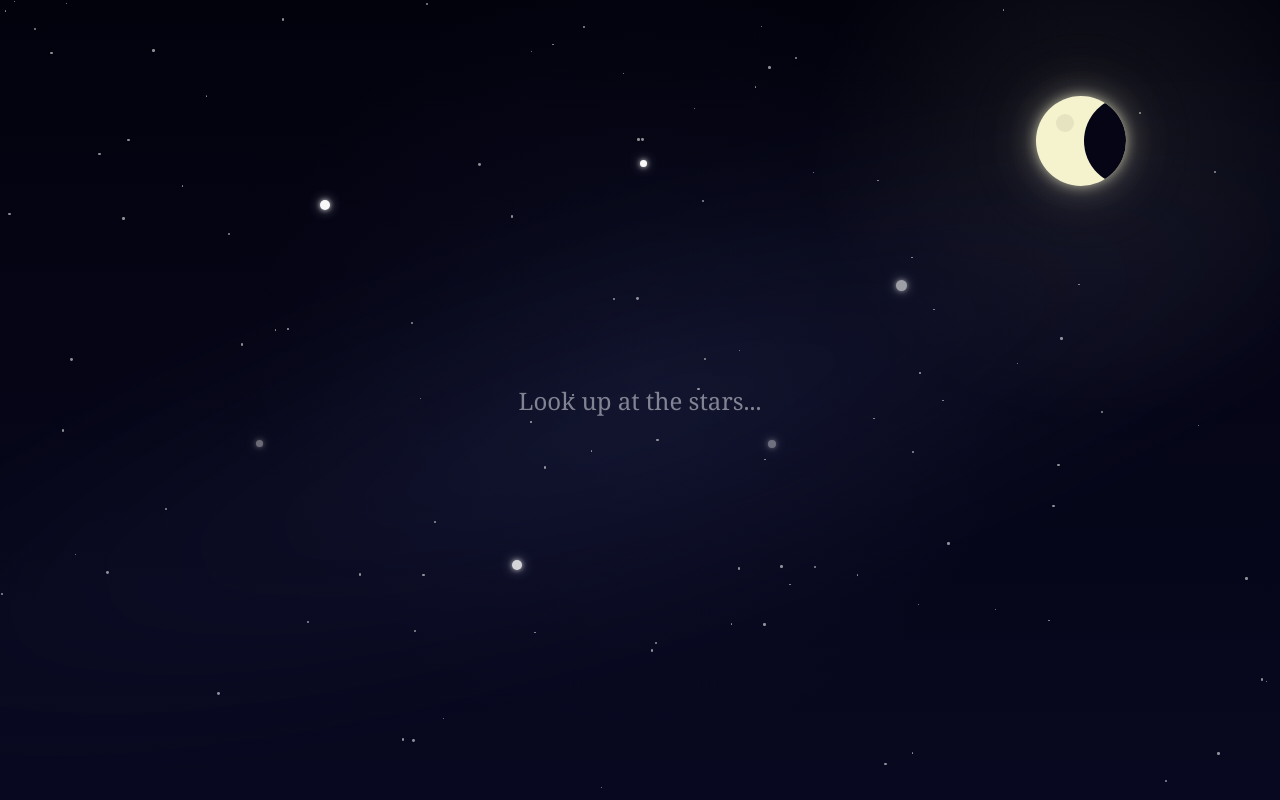
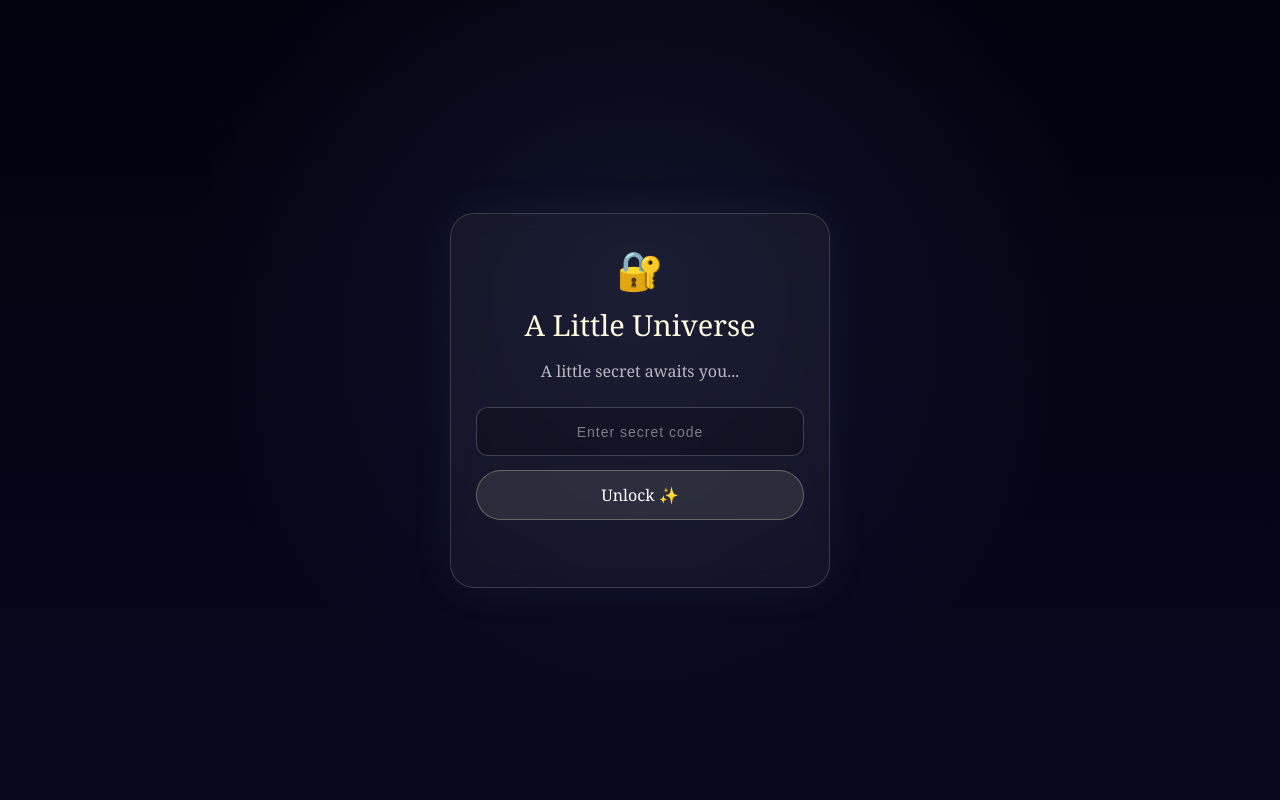
Before and after one commit to shresth880-coder/Happy-Birthday-, a plain HTML site: page index.html in a window 1280 px wide. Drawn offline with Linux system fonts and the light colour scheme.

Commit message:
Add files via upload

```diff
--- a/index.html
+++ b/index.html
@@ -6,6 +6,26 @@
         <link rel="stylesheet" href="style.css">
     </head>
 <body>
+<div id="lock-screen">
+    <div class="lock-card">
+        <div class="lock-icon">🔐</div>
+        <h1>A Little Universe</h1>
+        <p>A little secret awaits you...</p>
+        <form id="unlock-form">
+            <input
+                type="password"
+                id="secret-code"
+                placeholder="Enter secret code"
+                inputmode="numeric"
+                maxlength="4"
+                autocomplete="off"
+                required
+            >
+            <button type="submit">Unlock ✨</button>
+            <p id="lock-error" aria-live="polite"></p>
+        </form>
+    </div>
+</div>
     <section id="sky">
          <div class="star-field"></div>
         <div class="intro">
--- a/script.js
+++ b/script.js
@@ -224,3 +224,21 @@ secretStarIcon.addEventListener("keydown", function (event) {
         secretStarIcon.click();
     }
 });
+const unlockForm = document.querySelector("#unlock-form");
+const secretCodeInput = document.querySelector("#secret-code");
+const lockScreen = document.querySelector("#lock-screen");
+const lockError = document.querySelector("#lock-error");
+unlockForm.addEventListener("submit", function (event) {
+    event.preventDefault();
+    if (secretCodeInput.value === "2511") {
+        lockScreen.style.opacity = "0";
+        lockScreen.style.transition = "opacity 0.6s ease";
+        setTimeout(() => {
+            lockScreen.style.display = "none";
+        }, 600);
+    } else {
+        lockError.textContent = "That isn't the right code. Try again ✨";
+        secretCodeInput.value = "";
+        secretCodeInput.focus();
+    }
+});
--- a/style.css
+++ b/style.css
@@ -681,3 +681,97 @@ box-shadow:
     border-radius: 50%;
     background: transparent;
 }
+/* Secret Lock Screen */
+#lock-screen {
+    position: fixed;
+    inset: 0;
+    z-index: 9999;
+    display: flex;
+    justify-content: center;
+    align-items: center;
+    padding: 20px;
+    background:
+        radial-gradient(
+            circle at 50% 35%,
+            rgba(75, 90, 155, 0.18),
+            transparent 55%
+        ),
+        linear-gradient(
+            to bottom,
+            #02020d,
+            #050516 55%,
+            #080820
+        );
+}
+.lock-card {
+    width: 100%;
+    max-width: 380px;
+    padding: 35px 25px;
+    text-align: center;
+    border: 1px solid rgba(255, 255, 255, 0.16);
+    border-radius: 24px;
+    background: rgba(255, 255, 255, 0.045);
+    box-shadow: 0 0 40px rgba(100, 115, 190, 0.1);
+    backdrop-filter: blur(10px);
+}
+.lock-icon {
+    font-size: 38px;
+    margin-bottom: 12px;
+}
+.lock-card h1 {
+    font-family: Georgia, serif;
+    font-size: 29px;
+    font-weight: normal;
+    color: #fff9df;
+    margin: 0 0 12px;
+}
+.lock-card > p {
+    color: rgba(255, 255, 255, 0.7);
+    font-family: Georgia, serif;
+    margin-bottom: 25px;
+}
+#unlock-form {
+    display: flex;
+    flex-direction: column;
+    gap: 14px;
+}
+#secret-code {
+    width: 100%;
+    padding: 13px;
+    border: 1px solid rgba(255, 255, 255, 0.2);
+    border-radius: 12px;
+    outline: none;
+    background: rgba(0, 0, 0, 0.2);
+    color: white;
+    font-size: 18px;
+    text-align: center;
+    letter-spacing: 6px;
+}
+#secret-code::placeholder {
+    color: rgba(255, 255, 255, 0.45);
+    letter-spacing: 1px;
+    font-size: 14px;
+}
+#secret-code:focus {
+    border-color: rgba(245, 243, 206, 0.7);
+}
+#unlock-form button {
+    padding: 13px;
+    border: 1px solid rgba(245, 243, 206, 0.3);
+    border-radius: 25px;
+    background: rgba(245, 243, 206, 0.1);
+    color: white;
+    font-family: Georgia, serif;
+    font-size: 16px;
+    cursor: pointer;
+    transition: background 0.3s ease;
+}
+#unlock-form button:hover {
+    background: rgba(245, 243, 206, 0.2);
+}
+#lock-error {
+    min-height: 18px;
+    margin: 0;
+    color: #ffb8c0;
+    font-size: 13px;
+}
```
